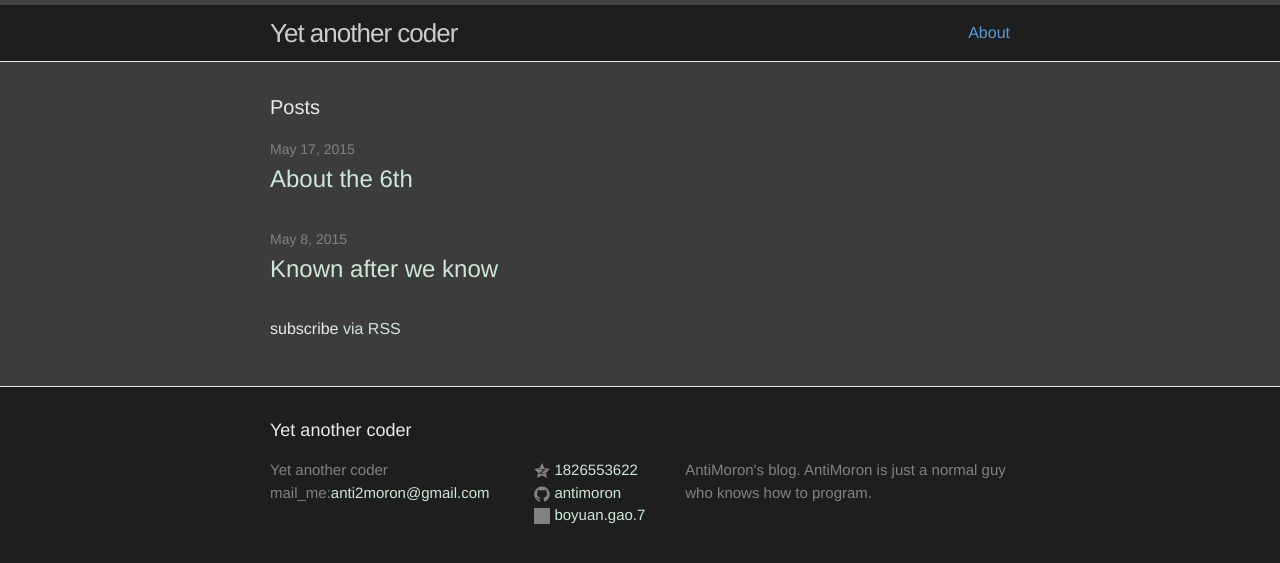
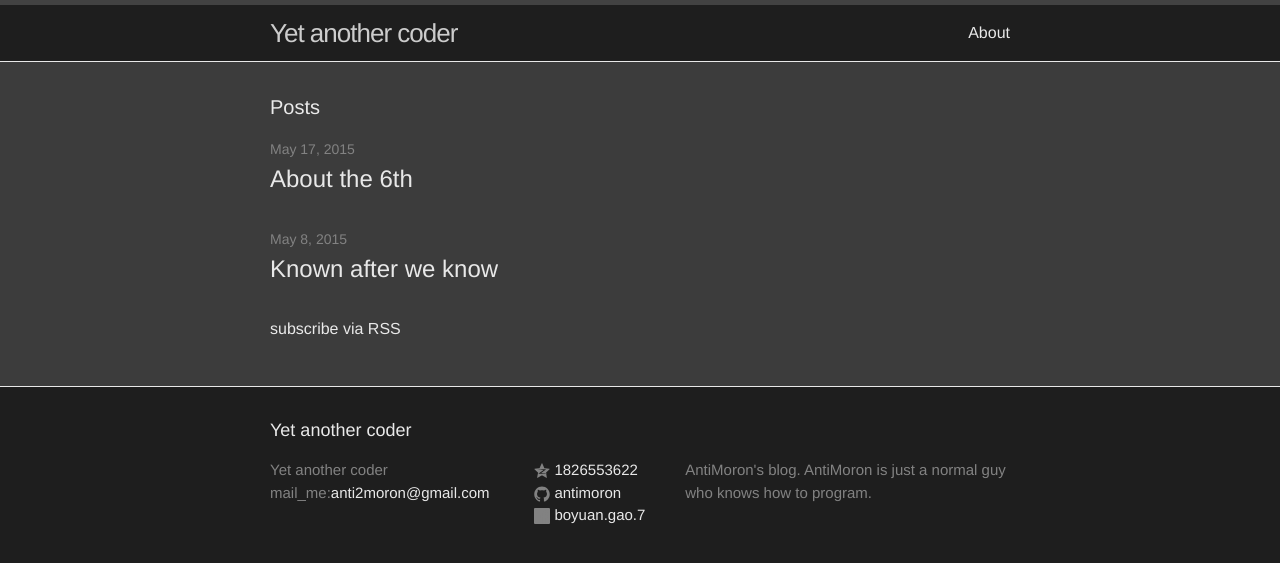
Before and after one commit to QAQMiao/antimoron.github.io, a Jekyll site: the page built from index.html, in a window 1280 px wide. Shown: the top 563 px of the page. Built offline with Jekyll 4.4.1, drawn with Linux system fonts in a browser that asks for light colours.

Commit message:
Update css style.

```diff
--- a/_sass/_base.scss
+++ b/_sass/_base.scss
@@ -89,7 +89,7 @@ h1, h2, h3, h4, h5, h6 {
  * Links
  */
 a {
-    color: $highlight-color;
+    color: $grey-color-light;
     text-decoration: none;
 
     &:visited {
@@ -102,16 +102,16 @@ a {
     }
 }
 
-.footer link{
-    color: $footer-link-color;
+.site-footer a{
+    color: $grey-color-light;
     text-decoration: none;
 
     &:visited {
-        color: darken($footer-link-color, 15%);
+        color: darken(#cc0000, 35%);
     }
 
     &:hover {
-        color: $text-color;
+		color: $keyword-color;
         text-decoration: underline;
     }
 }
--- a/_sass/_layout.scss
+++ b/_sass/_layout.scss
@@ -32,7 +32,7 @@
     }
 
     .page-link {
-        color: $keyword-color;
+        color: $grey-color-light;
         line-height: $base-line-height;
 
         // Gaps between nav items, but not on the first one
```
